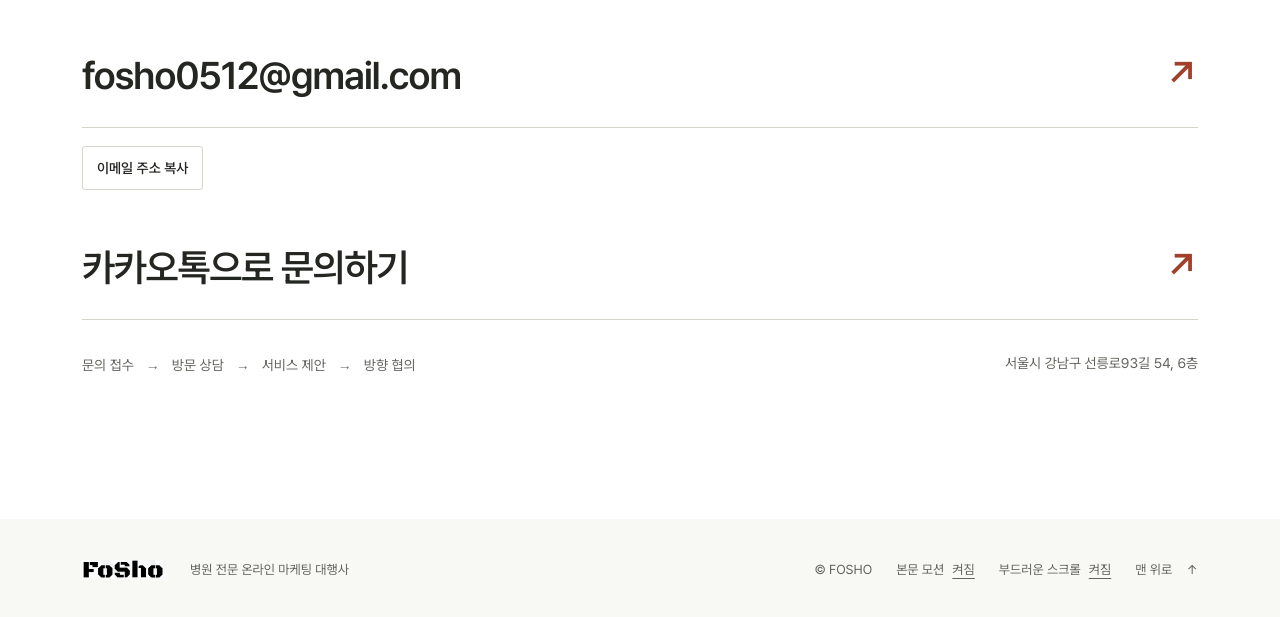
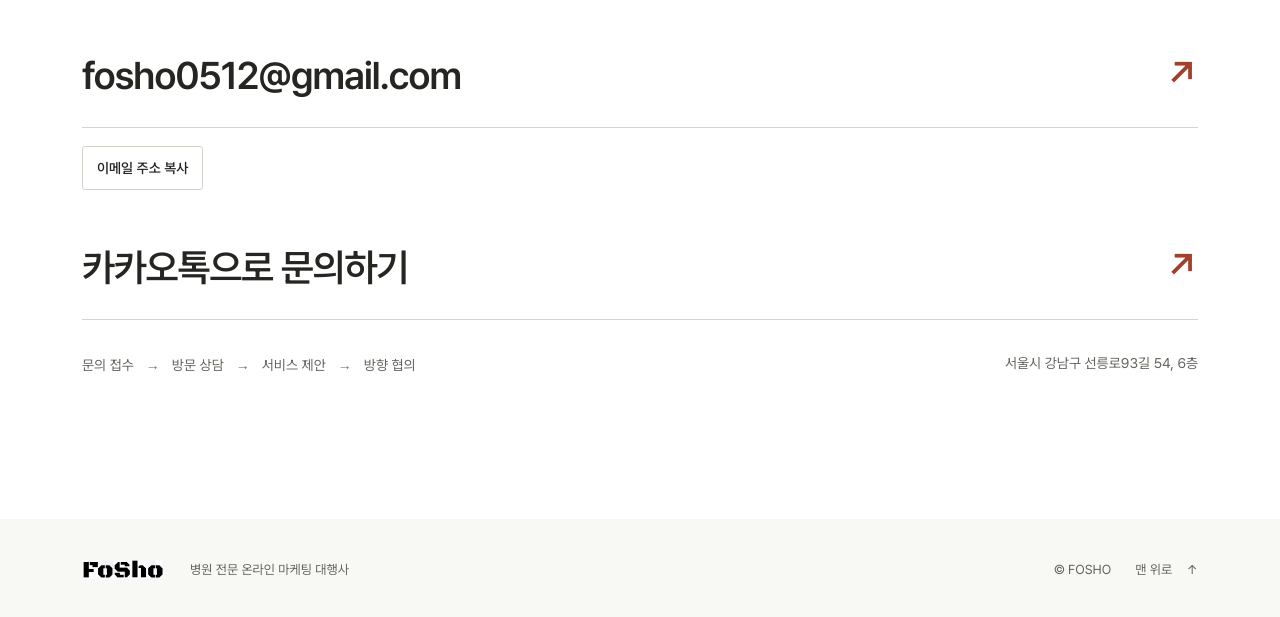
Before and after one commit to huynjuunn-glitch/fosho-homepage-site, a plain HTML site: page index.html in a window 1280 px wide. Shown: the part 8737-9354 px from the top of the page. Drawn offline with Linux system fonts and the light colour scheme.

Commit message:
Remove motion controls while keeping effects enabled

```diff
--- a/index.html
+++ b/index.html
@@ -15,9 +15,9 @@
   <script src="assets/vendor/gsap.min.js?v=3.15.0" defer></script>
   <script src="assets/vendor/ScrollTrigger.min.js?v=3.15.0" defer></script>
   <script src="story.js?v=v3-timing-20261031-02" defer></script>
-  <script src="page.js?v=v3-body-default-on-20261111-02" defer></script>
+  <script src="page.js?v=v3-body-on-20261113-01" defer></script>
   <script src="assets/vendor/lenis-1.3.27.min.js" defer></script>
-  <script src="smooth-scroll.js?v=20261111-default-on-01" defer></script>
+  <script src="smooth-scroll.js?v=20261113-on-01" defer></script>
   <script src="contact.js?v=20261112-01" defer></script>
   <link rel="shortcut icon" href="https://fosho.co.kr/favicon.ico" type="image/x-icon">
   <link rel="icon" href="https://fosho.co.kr/assets/favicon.svg" type="image/svg+xml">
@@ -292,6 +292,6 @@
     </section>
   </main>
   <a class="kakao-float" href="https://open.kakao.com/o/gVjHzVJi" target="_blank" rel="noopener noreferrer" data-kakao-float><span class="kakao-mark" aria-hidden="true"><svg viewBox="0 0 24 24" focusable="false"><path d="M12 3c-5.2 0-9.4 3.2-9.4 7.2 0 2.5 1.6 4.7 4.1 6l-.8 3.1c-.1.5.4.8.8.5l3.6-2.4c.6.1 1.1.1 1.7.1 5.2 0 9.4-3.2 9.4-7.3S17.2 3 12 3Z"/></svg></span><span>카카오톡 문의</span><span aria-hidden="true">↗</span><span class="visually-hidden"> (새 창)</span></a>
-  <footer class="footer"><div class="wrap footer-inner"><a class="brand" href="#top" aria-label="포쇼 처음으로"><img src="assets/fosho-wordmark.png" width="92" height="30" alt="포쇼"></a><p>병원 전문 온라인 마케팅 대행사</p><span>© FOSHO</span><button class="smooth-scroll-toggle" type="button" data-body-motion-toggle aria-pressed="false" hidden>본문 모션 <span data-body-motion-status>줄임</span></button><button class="smooth-scroll-toggle" type="button" data-smooth-toggle aria-pressed="false" hidden>부드러운 스크롤 <span data-smooth-status>꺼짐</span></button><a href="#top">맨 위로 <span aria-hidden="true">↑</span></a></div></footer>
+  <footer class="footer"><div class="wrap footer-inner"><a class="brand" href="#top" aria-label="포쇼 처음으로"><img src="assets/fosho-wordmark.png" width="92" height="30" alt="포쇼"></a><p>병원 전문 온라인 마케팅 대행사</p><span>© FOSHO</span><a href="#top">맨 위로 <span aria-hidden="true">↑</span></a></div></footer>
 </body>
 </html>
--- a/page.js
+++ b/page.js
@@ -271,11 +271,6 @@
     });
     var media = null;
     var root = document.documentElement;
-    var button = document.querySelector('[data-body-motion-toggle]');
-    var status = document.querySelector('[data-body-motion-status]');
-    var storageKey = 'fosho-v3-body-motion-v2';
-    var choice = 'on';
-    try { choice = window.sessionStorage.getItem(storageKey) === 'off' ? 'off' : 'on'; } catch (error) { /* Preference storage is optional. */ }
 
     function finish(record) {
       record.done = true;
@@ -306,15 +301,10 @@
       try {
         media.add({ active: 'all', compact: '(max-width: 700px)' }, function (context) {
           var compact = context.conditions.compact;
-          // Body motion is an explicit, independent preference; Lenis is unchanged.
-          var reduced = choice === 'off';
+          // The approved body reveal remains enabled without a footer control.
+          var reduced = false;
           var threshold = compact ? .82 : .78;
           root.dataset.bodyMotion = reduced ? 'reduced' : 'full';
-          if (button && status) {
-            button.hidden = false;
-            button.setAttribute('aria-pressed', String(!reduced));
-            status.textContent = reduced ? '줄임' : '켜짐';
-          }
           // Read untransformed row positions before arming any of the entrances.
           records.forEach(function (record) { record.top = record.node.getBoundingClientRect().top; });
           records.forEach(function (record) {
@@ -367,17 +357,10 @@
       } catch (error) {
         media.revert();
         records.forEach(finish);
-        if (button) button.hidden = true;
         console.warn('Fosho body content remains visible without its entrances.', error);
       }
     }
     rebuild();
-    if (button) button.addEventListener('click', function () {
-      choice = root.dataset.bodyMotion === 'full' ? 'off' : 'on';
-      try { window.sessionStorage.setItem(storageKey, choice); } catch (error) { /* The current tab can still use its choice. */ }
-      rebuild();
-      window.ScrollTrigger.refresh();
-    });
     window.addEventListener('hashchange', showHash);
     document.addEventListener('focusin', function (event) {
       records.forEach(function (record) {
--- a/smooth-scroll.js
+++ b/smooth-scroll.js
@@ -2,11 +2,6 @@
 (function () {
   'use strict';
   var root = document.documentElement;
-  var button = document.querySelector('[data-smooth-toggle]');
-  var status = document.querySelector('[data-smooth-status]');
-  // New defaults ignore legacy auto-off state; an explicit new choice is kept.
-  var storageKey = 'fosho-v3-smooth-scroll-v2';
-  var choice = 'on';
   var lenis = null;
   var tick = null;
   var navigationFrame = 0;
@@ -14,8 +9,7 @@
   var focusCleanup = null;
   var gsap = window.gsap;
   var triggers = window.ScrollTrigger;
-  if (!window.Lenis || !gsap || !triggers || !button || !status) return;
-  try { choice = window.sessionStorage.getItem(storageKey) === 'off' ? 'off' : 'on'; } catch (error) { /* Storage is optional. */ }
+  if (!window.Lenis || !gsap || !triggers) return;
 
   function resize() { if (lenis) lenis.resize(); }
 
@@ -31,8 +25,6 @@
 
   function configure() {
     destroy();
-    var enabled = choice !== 'off';
-    if (enabled) {
     try {
       lenis = new window.Lenis({
         autoRaf: false,
@@ -41,7 +33,7 @@
         smoothWheel: true,
         syncTouch: false,
         anchors: false,
-          // The approved site default is on; the footer remains an explicit opt-out.
+        // The approved site default is on.
         respectReducedMotion: false
       });
       lenis.on('scroll', triggers.update);
@@ -52,10 +44,7 @@
       destroy();
       console.warn('Fosho smooth scrolling is using native scrolling.', error);
     }
-    }
     root.dataset.smoothScroll = lenis ? 'on' : 'off';
-    button.setAttribute('aria-pressed', String(!!lenis));
-    status.textContent = lenis ? '켜짐' : '꺼짐';
     resize();
   }
 
@@ -122,12 +111,6 @@
 
   function init() {
     configure();
-    button.hidden = false;
-    button.addEventListener('click', function () {
-      choice = lenis ? 'off' : 'on';
-      try { window.sessionStorage.setItem(storageKey, choice); } catch (error) { /* Native fallback remains usable. */ }
-      configure();
-    });
     document.addEventListener('click', navigate);
     window.addEventListener('popstate', syncHistoryNavigation);
     window.addEventListener('hashchange', syncHistoryNavigation);
```
Also changed, not shown: v3/index.html (+3 -3 lines), v3/page.js (+2 -19 lines), v3/smooth-scroll.js (+2 -19 lines). Lines whose indentation alone changed are shown as unchanged.
